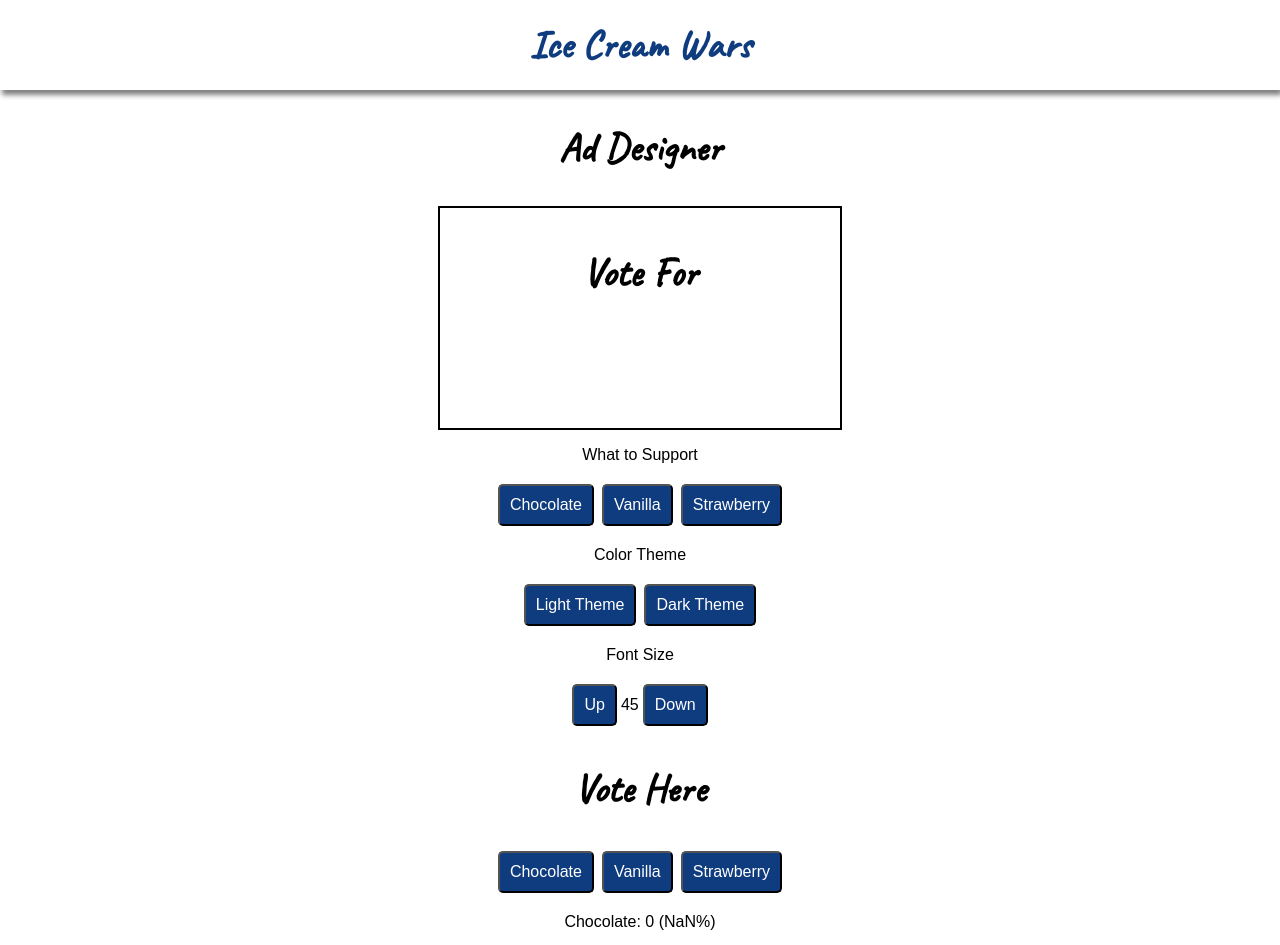
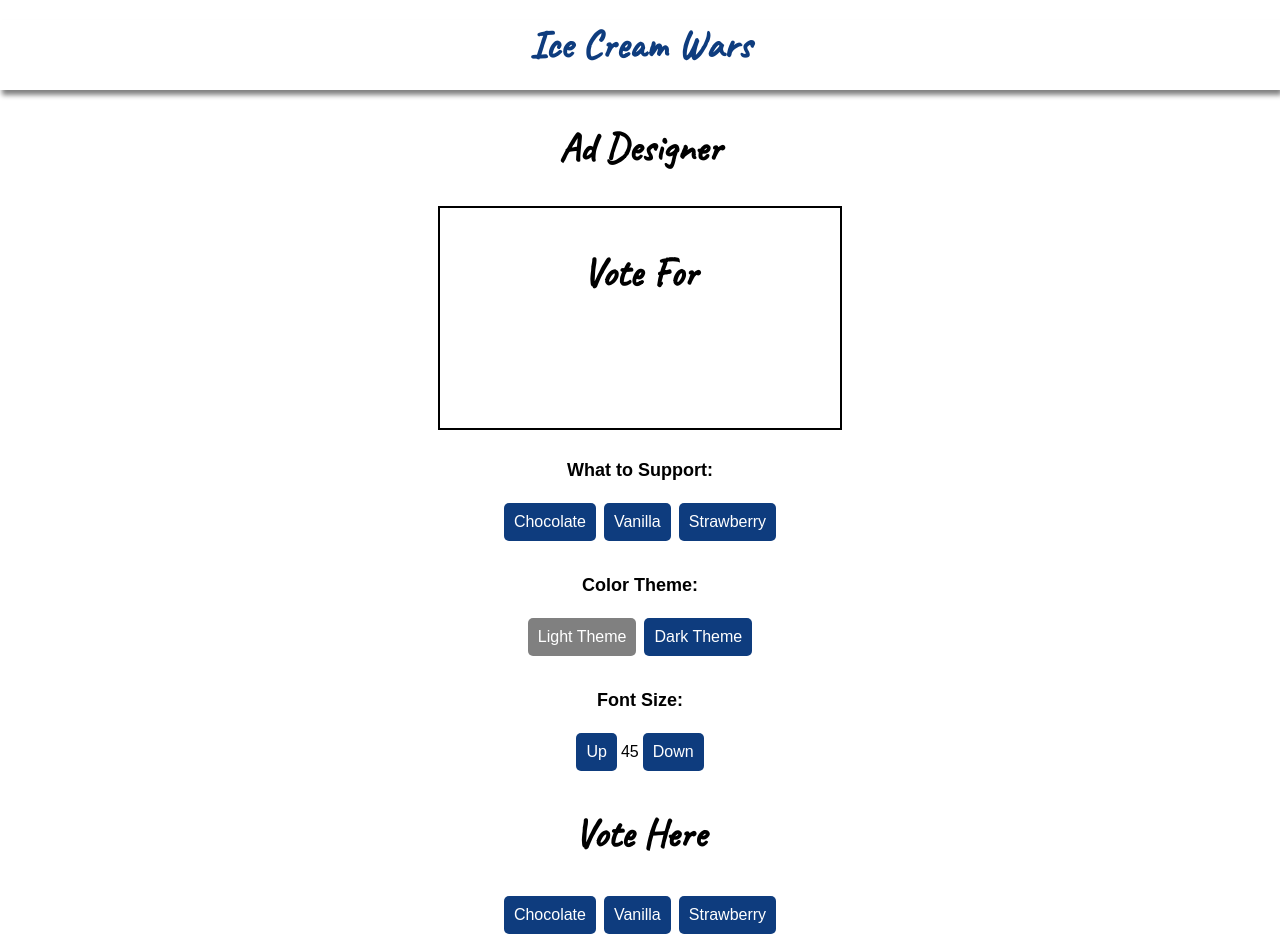
Before and after one commit to kat-gilbert/unit8-lab1, a React (Create React App) app: page / in a window 1280 px wide. Shown: the top 945 px of the page. Built offline with nearby package versions, Linux system fonts and the light colour scheme.

Commit message:
part 1 done

```diff
--- a/src/components/AdDesigner.css
+++ b/src/components/AdDesigner.css
@@ -39,6 +39,17 @@ button {
     font-size: 16px;
     padding: 10px;
     color: white;
+    border: none;
+}
+
+.btn {
+    background-color: #0e3c7e;
+    border-radius: 5px;
+    margin: 4px;
+    font-size: 16px;
+    padding: 10px;
+    color: white;
+    border: none;
 }
 
 button:active {
@@ -54,3 +65,14 @@ h1, h2, h3 {
     font-size: 40px;
     font-family: 'Caveat', cursive;
 }
+
+.votingTitle {
+    margin-top: 30px;
+    font-size: 18px;
+    font-weight: bold;
+}
+
+.disabled {
+    pointer-events: none;
+    background-color: gray;
+}
--- a/src/components/AdDesigner.tsx
+++ b/src/components/AdDesigner.tsx
@@ -6,21 +6,31 @@ export const AdDesigner = () => {
 let [ flavor, setFlavor ] = useState<string>('');
 let [ theme, setTheme ] = useState<boolean>(false);
 let [ newFontSize, setNewFontSize ] = useState<number>(45);
-let [ disabled, setDisabled ] = useState<boolean>(false);
+//let [ disabled, setDisabled ] = useState<boolean>(false);
+
+    let lightBtn, darkBtn = "btn"
+    let strawBtn, chocBtn, vanBtn = "btn";
+    let disabled = "disabled"
 
     let chooseTheme = "";
-    if (theme) {
+        if (theme) {
         chooseTheme = "darkTheme";
-    }
+        darkBtn = disabled;
+        }
+        else if (!theme) {
+        chooseTheme = "designBox";
+        lightBtn = disabled;
+        }
 
-    // let upSize = () => {
-    //     setFontSize(fontSize += 1);
-    // }
-    // let downSize = () => {
-    //     setFontSize(fontSize -= 1);
-    // }
-    // //connect to font size in flavor className?
-
+    if (flavor === "Chocolate") {
+        chocBtn = disabled;
+        }
+        else if (flavor === "Vanilla") {
+            vanBtn = disabled;
+        }
+            else if (flavor === "Strawberry") {
+                strawBtn = disabled;
+            }
 
 return (
     <div className="designContainer">
@@ -31,18 +41,18 @@ return (
         <span style={{ fontSize: newFontSize + "px" }} className="flavor">{flavor}</span>
 
         </div>
-        <p>What to Support</p>
+        <p className="votingTitle">What to Support:</p>
     <p>
-        <button onClick={() => setFlavor("Chocolate")}>Chocolate</button>
-        <button onClick={() => setFlavor("Vanilla")}>Vanilla</button>
-        <button onClick={() => setFlavor("Strawberry")}>Strawberry</button>
+        <button className ={chocBtn} onClick={() => setFlavor("Chocolate")}>Chocolate</button>
+        <button className={vanBtn} onClick={() => setFlavor("Vanilla")}>Vanilla</button>
+        <button className={strawBtn} onClick={() => setFlavor("Strawberry")}>Strawberry</button>
     </p>
-    <p>Color Theme</p>
+    <p className="votingTitle">Color Theme:</p>
     <p>
-        <button onClick={()=> setTheme(false)}>Light Theme</button>
-        <button onClick={()=> setTheme(true)}>Dark Theme</button>
+        <button className={lightBtn} onClick={()=> setTheme(false)}>Light Theme</button>
+        <button className={darkBtn} onClick={()=> setTheme(true)}>Dark Theme</button>
     </p>
-    <p>Font Size</p>
+    <p className="votingTitle">Font Size:</p>
     <p>
         <button onClick={()=> setNewFontSize(newFontSize +=1)}>Up</button>
         {newFontSize}
--- a/src/components/Votes.tsx
+++ b/src/components/Votes.tsx
@@ -10,13 +10,13 @@ export const Votes = () => {
     let totalVotes = chocolate + vanilla + strawberry;
 
     let chocolateAvg = chocolate / totalVotes * 100;
-    chocolateAvg = parseFloat(chocolateAvg.toFixed(1))
+    chocolateAvg = parseFloat(chocolateAvg.toFixed(1)) || 0;
 
     let vanillaAvg = vanilla / totalVotes * 100;
-    vanillaAvg = parseFloat(vanillaAvg.toFixed(1))
+    vanillaAvg = parseFloat(vanillaAvg.toFixed(1)) || 0;
 
     let strawberryAvg = strawberry / totalVotes * 100;
-    strawberryAvg = parseFloat(strawberryAvg.toFixed(1))
+    strawberryAvg = parseFloat(strawberryAvg.toFixed(1)) || 0;
 
 
 return (
@@ -27,14 +27,20 @@ export const Votes = () => {
         <button onClick={() => setVanilla(vanilla += 1)}>Vanilla</button>
         <button onClick={() => setStrawberry(strawberry += 1)}>Strawberry</button>
     </p>
+        <div className="chocGraph">
         <p>Chocolate: {chocolate} ({chocolateAvg}%)</p>
         <div className={"chocolate"} style={{ width: chocolateAvg + "%" }}></div>
+        </div>
 
+        <div className="vanGraph">
         <p>Vanilla: {vanilla} ({vanillaAvg}%)</p>
         <div className={"vanilla"} style={{ width: vanillaAvg + "%" }}></div>
+        </div>
 
+        <div className="strawGraph">
         <p>Strawberry: {strawberry} ({strawberryAvg}%)</p>
         <div className={"strawberry"} style={{ width: strawberryAvg + "%" }}></div>
         </div>
+    </div>
     )
 }
```
Lines whose indentation alone changed are shown as unchanged.
